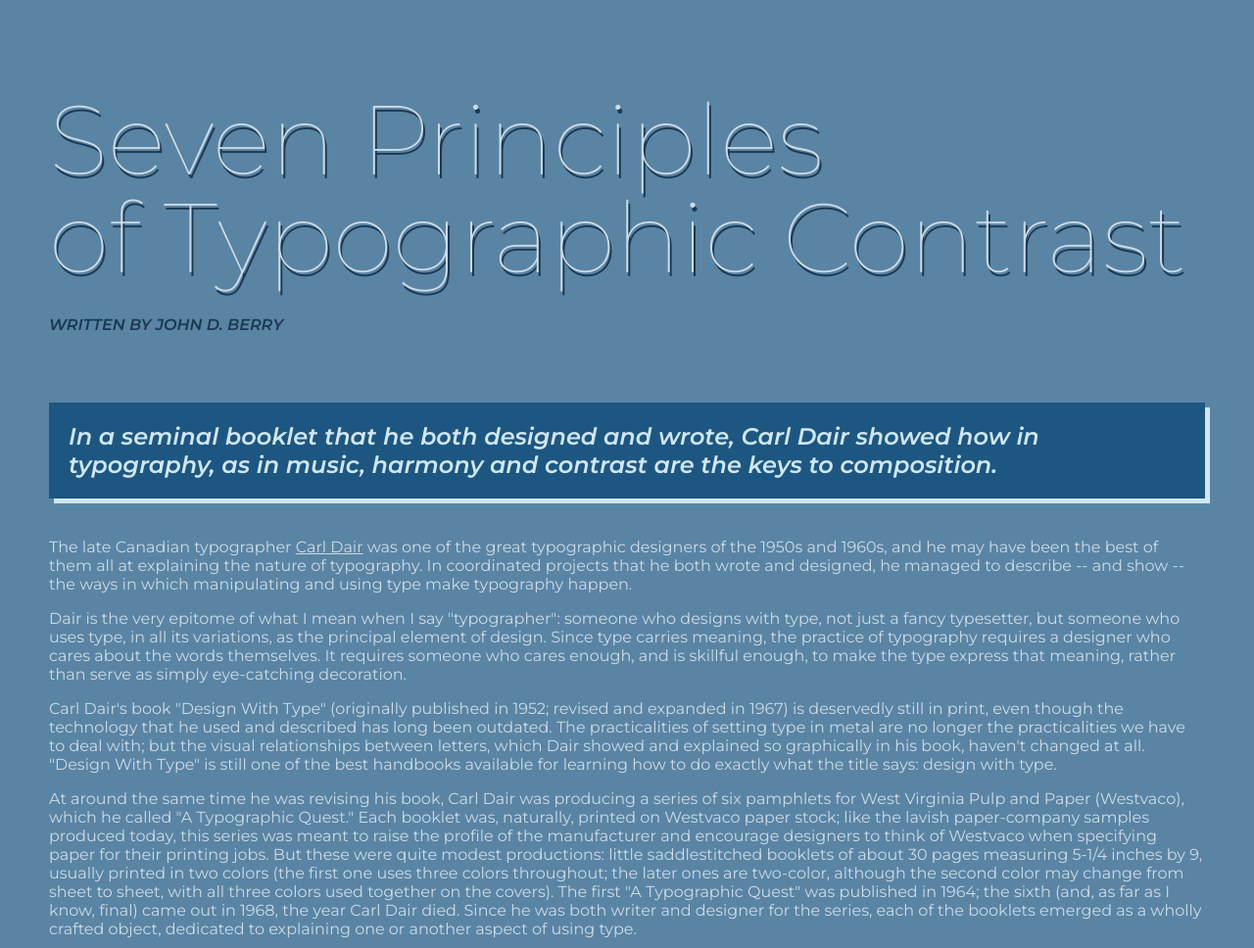
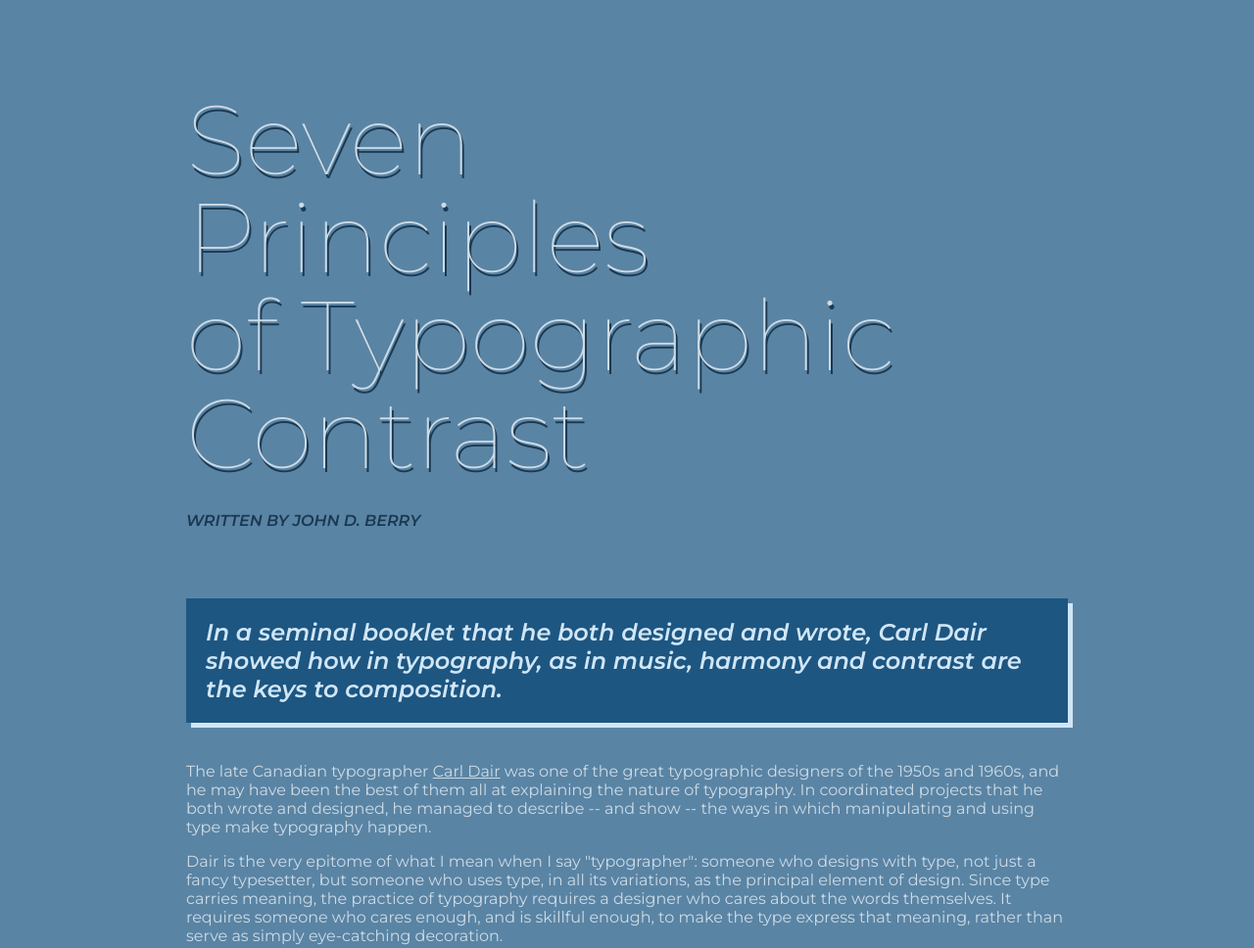
Before and after one commit to garciaR01/styles, a plain HTML site: page index.html in a window 1280 px wide. Shown: the top 968 px of the page at 98% size. Drawn offline with Linux system fonts and the light colour scheme.

Commit message:
Add files via upload
changes to h1 and centering of main

```diff
--- a/styles.css
+++ b/styles.css
@@ -2,15 +2,18 @@
 
 body {
     margin:0px;
+    background:rgb(90, 132, 164);
 }
 
 main{
     font-family: 'Montserrat', sans-serif;
     color:rgb(204, 219, 230);
-    background:rgb(90, 132, 164);
+
     padding:25px 50px;
-    margin:0px;
+    margin-left: auto;
+    margin-right: auto;
     border:0px;
+    max-width: 900px;
 }
 
 em{
@@ -29,7 +32,7 @@ h1{
     font-weight: 100;
     line-height: 100%;
     margin-bottom: 30px;
-    min-width:750px;
+    width:750px;
 }
 
 h2{
```
